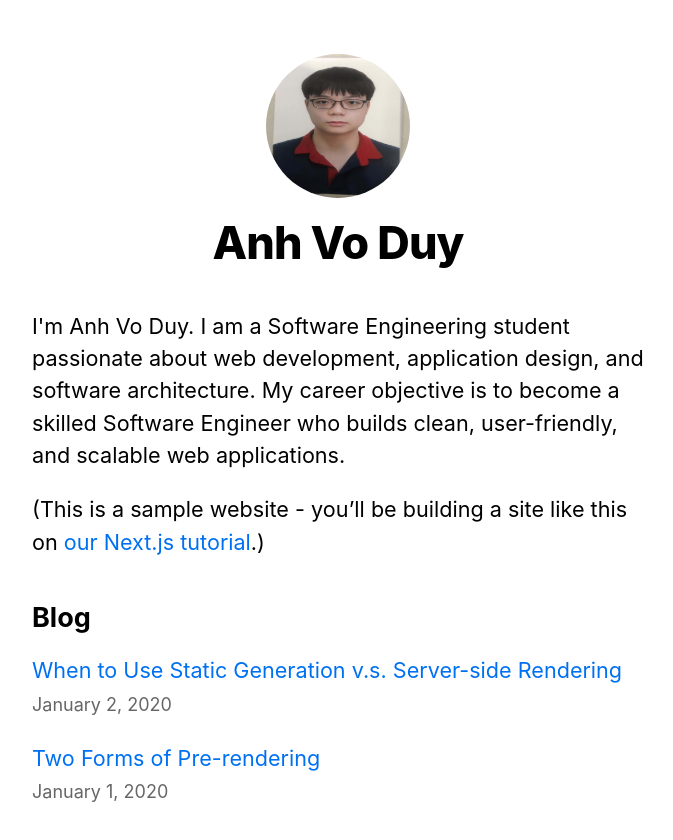
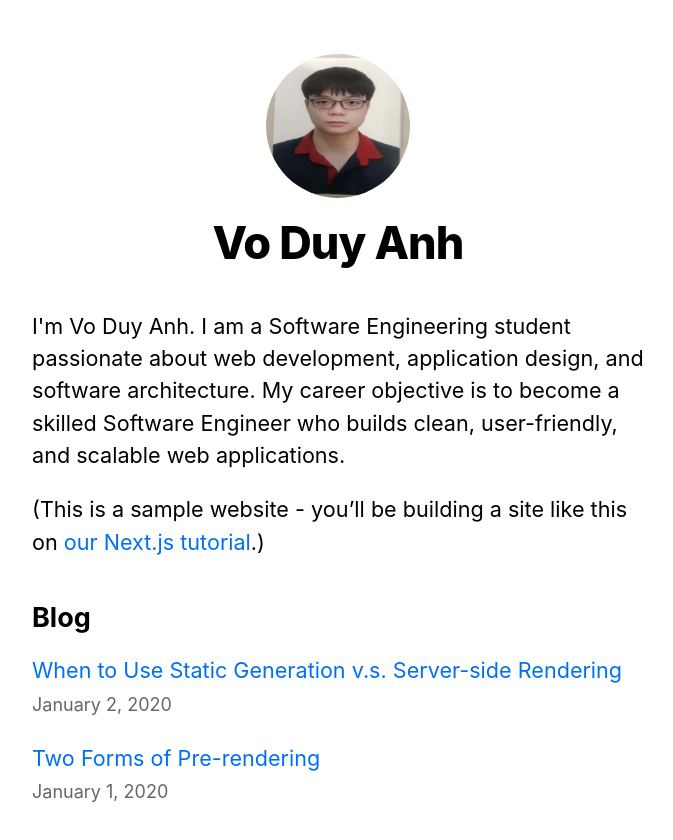
Before and after one commit to tuananhvo588-design/nextjs-blog, a Next.js app: page / in a window 1280 px wide. Shown: the top 840 px of the page, without its empty margins (302-975 px from the left). Built offline with nearby package versions, Linux system fonts and the light colour scheme.

Commit message:
fix: correct name order in Layout component and Home page introduction

```diff
--- a/components/layout.js
+++ b/components/layout.js
@@ -4,7 +4,7 @@ import styles from './layout.module.css';
 import utilStyles from '../styles/utils.module.css';
 import Link from 'next/link';
 
-const name = 'Anh Vo Duy';
+const name = 'Vo Duy Anh';
 export const siteTitle = 'Next.js Sample Website';
 
 export default function Layout({ children, home }) {
--- a/pages/index.js
+++ b/pages/index.js
@@ -13,7 +13,7 @@ export default function Home({ allPostsData }) {
         <title>Anh Vo Duy's Website</title>
       </Head>
       <section className={utilStyles.headingMd}>
-        <p>I'm Anh Vo Duy. I am a Software Engineering student passionate about web development, application design, and software architecture. My career objective is to become a skilled Software Engineer who builds clean, user-friendly, and scalable web applications.</p>
+        <p>I'm Vo Duy Anh. I am a Software Engineering student passionate about web development, application design, and software architecture. My career objective is to become a skilled Software Engineer who builds clean, user-friendly, and scalable web applications.</p>
         <p>
           (This is a sample website - you’ll be building a site like this on{' '}
           <a href="https://nextjs.org/learn">our Next.js tutorial</a>.)
```
